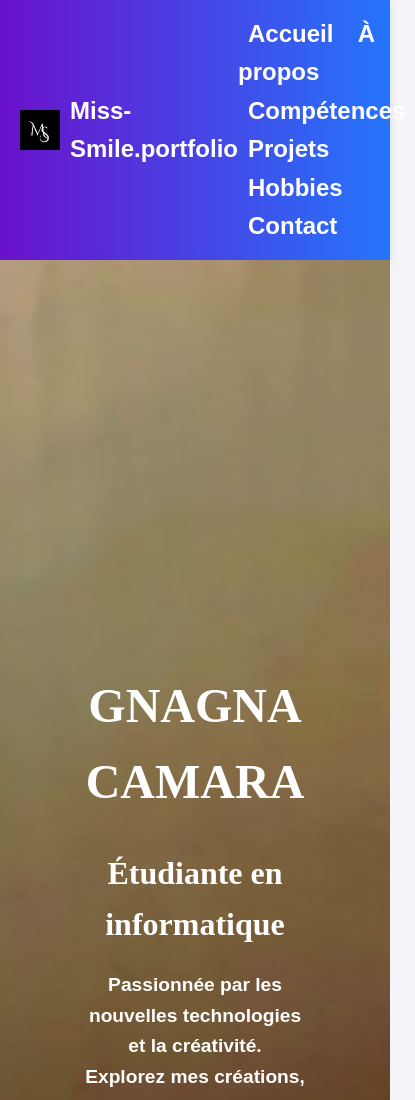
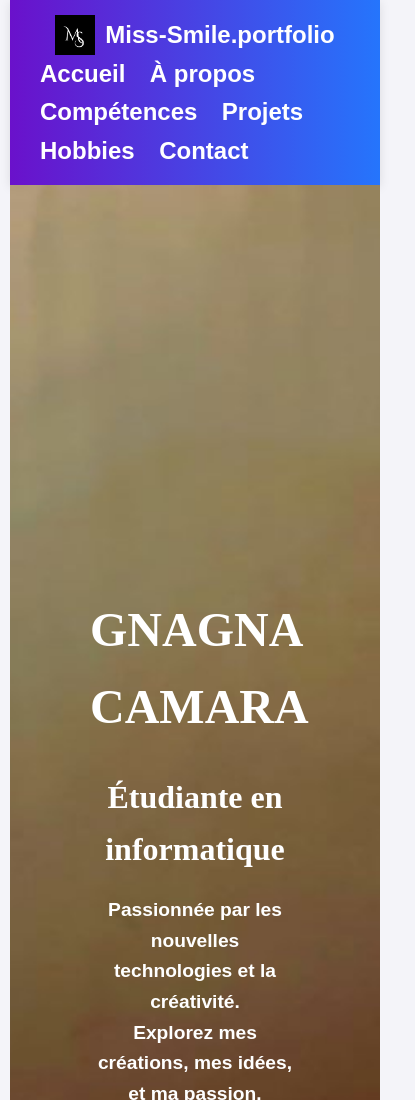
Before and after one commit to GNAGNA90/Mon-portfolio-GNAGNA-CAMARA, a plain HTML site: page index.html in a window 390 px wide. Shown: the top 1100 px of the page, 415 px wide, since content can reach past the window. Drawn offline with Linux system fonts and the light colour scheme.

Commit message:
Update Style.css

```diff
--- a/Style.css
+++ b/Style.css
@@ -5,6 +5,67 @@ body {
     line-height: 1.6;
     color: #333;
     background: #f4f4f9;
+}
+
+img {
+    max-width: 100%; /* Limite la largeur à celle de l'écran */
+    height: auto;    /* Maintient les proportions */
+}
+
+/* AJOUT POUR RESPONSIVE */
+@media (max-width: 768px) {
+    body {
+        padding: 0 10px; /* Réduit les marges */
+    }
+
+    /* Navbar */
+    .navbar {
+        flex-direction: column; /* Menu en colonne */
+        align-items: flex-start;
+    }
+
+    .menu a {
+        font-size: 1em; /* Réduit la taille des liens */
+        margin: 5px 0; /* Espacement entre les liens */
+    }
+
+    /* Hero Section */
+    .hero {
+        padding: 150px 20px; /* Réduit l'espace pour mobile */
+        text-align: center;
+    }
+
+    .hero h1 {
+        font-size: 2em; /* Taille adaptée pour le texte */
+    }
+
+    .hero h2 {
+        font-size: 1.2em;
+    }
+
+    /* About Section */
+    .about-container {
+        flex-direction: column; /* Empile les sections */
+        gap: 20px;
+    }
+
+    .about-text, .about-video {
+        min-width: 100%; /* Occupe toute la largeur */
+    }
+
+    /* Portfolio */
+    .projects-container {
+        grid-template-columns: 1fr; /* Une seule colonne */
+    }
+
+    /* Contact */
+    .contact {
+        padding: 30px 10px; /* Réduction des marges */
+    }
+
+    .contact form {
+        gap: 10px; /* Réduit l'espacement entre les champs */
+    }
 }
 
 /* Navbar */
@@ -17,7 +78,6 @@ body {
     color: #fff;
     box-shadow: 0 2px 10px rgba(0, 0, 0, 0.1);
 }
-
 .logo {
     display: flex;
     align-items: center;
```
